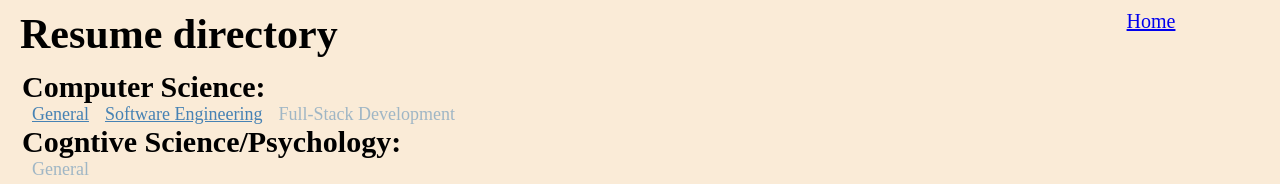
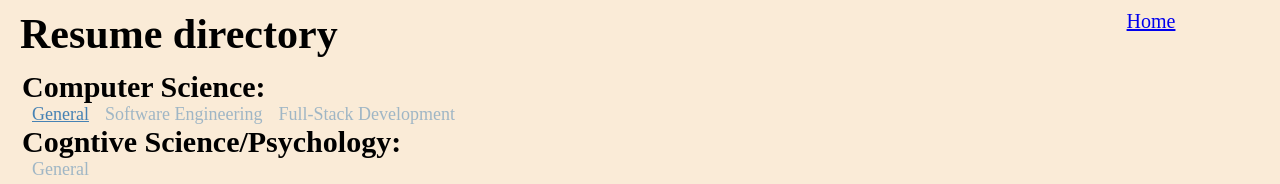
Before and after one commit to marchdan/marchdan.github.io, a plain HTML site: page resumes.html in a window 1280 px wide. Shown: the top 184 px of the page. Drawn offline with Linux system fonts and the light colour scheme.

Commit message:
Update resumes.html
fix display bug

```diff
--- a/resumes.html
+++ b/resumes.html
@@ -20,7 +20,7 @@
 		<section id= "directory">
 			<h2 class= "direct-cat"> Computer Science: </h2>
 				<a class= "direct-link-resume" href= "./resumes/resume-template.html" target= "_blank">General</a>
-				<a class= "direct-link-resume" href= "./resumes/resume-software.html" target= "_blank">Software Engineering</a>
+				<a class= "direct-link-resume disabled" href= "./resumes/resume-software.html" target= "_blank">Software Engineering</a>
 				<a class= "direct-link-resume disabled" href= "./resumes/resume-full-stack" target= "_blank">Full-Stack Development</a>
 			<br />
 			<h2 class= "direct-cat"> Cogntive Science/Psychology: </h2>
```
